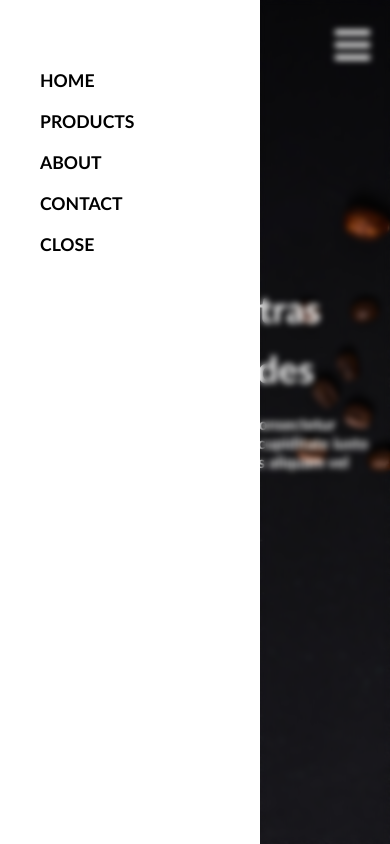
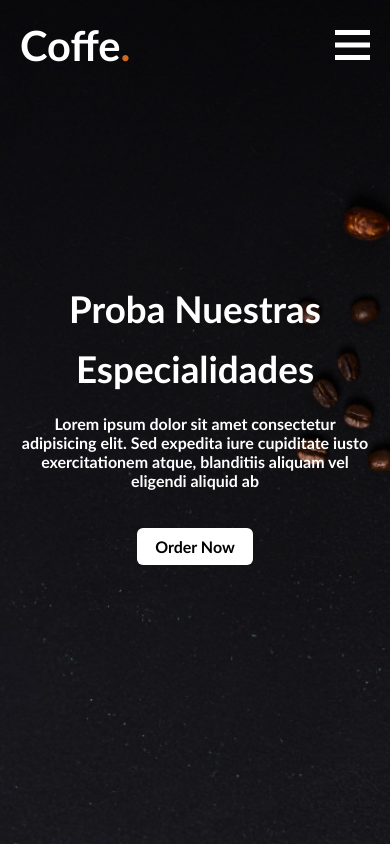
Before and after one commit to Krossler/my-app, a React (Create React App) app: page / in a window 390 px wide. Built offline with nearby package versions, Linux system fonts and the light colour scheme.

Commit message:
Solucion?
Solucion classlist

```diff
--- a/package.json
+++ b/package.json
@@ -9,7 +9,7 @@
     "@testing-library/user-event": "^13.5.0",
     "react": "^18.2.0",
     "react-dom": "^18.2.0",
-    "react-scripts": "5.0.1",
+    "react-scripts": "^5.0.1",
     "web-vitals": "^2.1.4"
   },
   "scripts": {
--- a/src/Components/Home/Header/Header.css
+++ b/src/Components/Home/Header/Header.css
@@ -69,16 +69,6 @@ header .navbar {
         padding: 20px 20px;
     }
 
-   .show-mobile-menu::before {
-        content: "";
-        position: fixed;
-        height: 100%;
-        width: 100%;
-        left: 0;
-        top: 0;
-        backdrop-filter: blur(3px);
-    }
-
     #menu-btn {
         display: initial;
     }
@@ -114,6 +104,13 @@ header .navbar {
         font-size: 1.1rem;
     }
 
-
-
+    header.show-mobile-menu::before {
+        content: "";
+        position: fixed;
+        height: 100%;
+        width: 100%;
+        left: 0;
+        top: 0;
+        backdrop-filter: blur(3px);
+    }
 }
--- a/src/Components/Home/Header/Header.jsx
+++ b/src/Components/Home/Header/Header.jsx
@@ -13,7 +13,7 @@ export default function Header () {
 
     return(
         <div>
-            <header className="show-mobile-menu">
+            <header>
                 <nav className="navbar">
                     <a href="#" className="logo">Coffe<span>.</span></a>
                     <ul className="menu-links">
```
Also changed, not shown: 1 other file (tests, documents, lock files or other folders).
